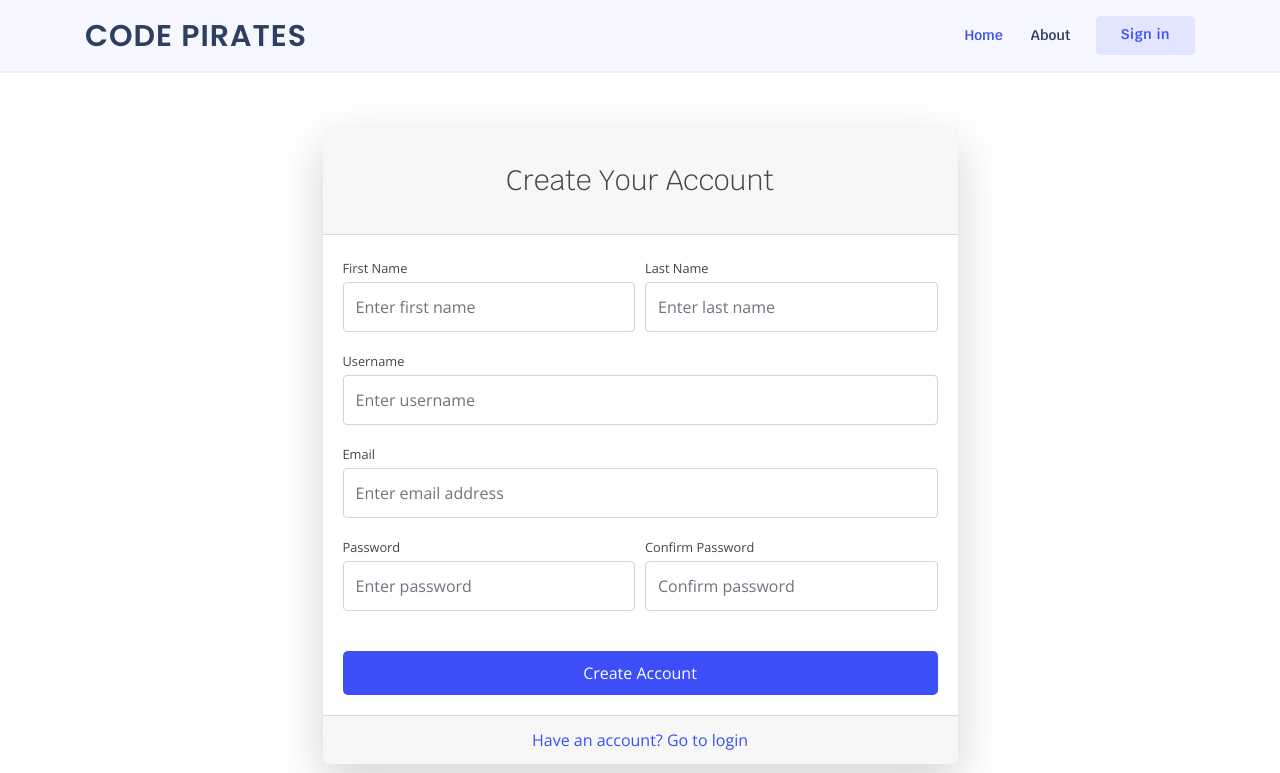
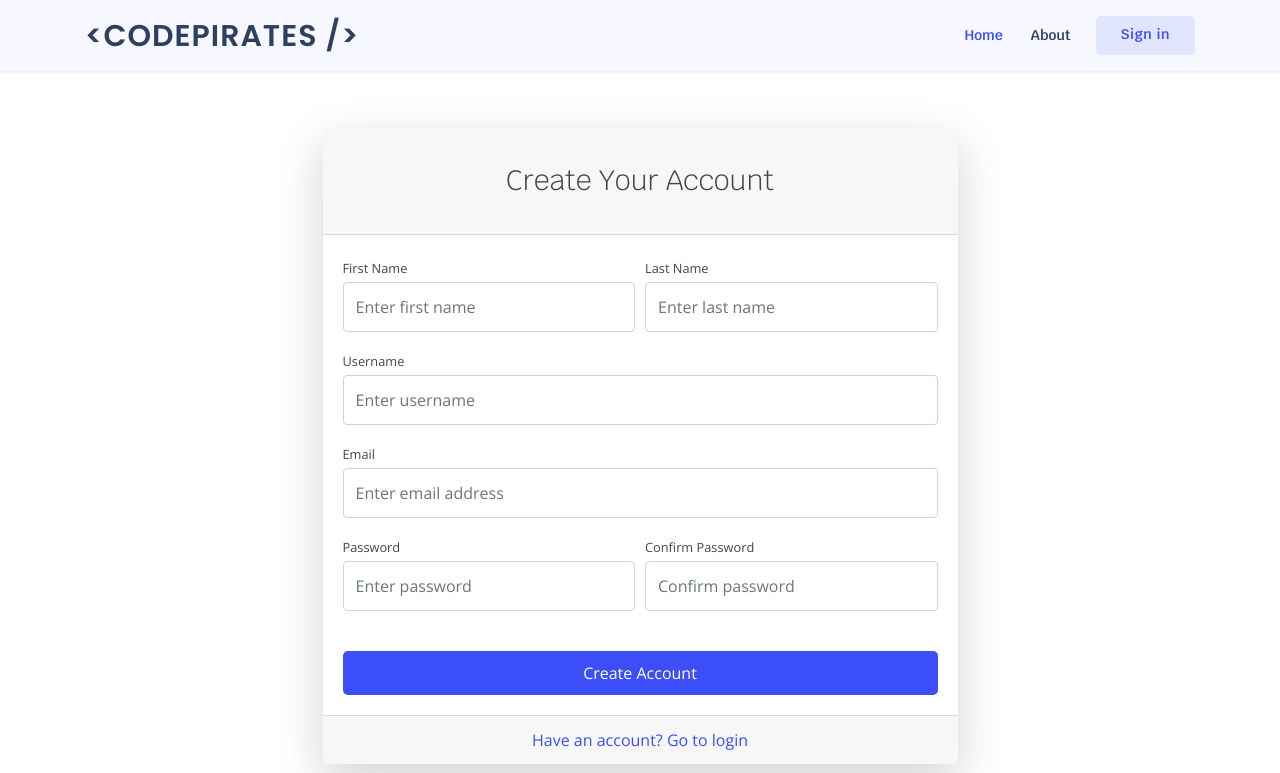
Before and after one commit to prashant-sehgal/CodePirates, a Django app: page /join/ in a window 1280 px wide. Shown: the top 773 px of the page. Run offline with Django 3.2, Linux system fonts and the light colour scheme; some libraries are stand-ins or nearby versions.

Commit message:
formating title through JavaScript

```diff
--- a/templates/home/layout.html
+++ b/templates/home/layout.html
@@ -53,7 +53,7 @@
     <header id="header" class="fixed-top">
       <div class="container d-flex align-items-center">
 
-        <h1 class="logo mr-auto"><a href="/">CODE PIRATES</a></h1>
+        <h1 class="logo mr-auto"><a href="/" id="title"></a></h1>
         <!-- Uncomment below if you prefer to use an image logo -->
         <!-- <a href="index.html" class="logo mr-auto"><img src="assets/img/logo.png" alt="" class="img-fluid"></a>-->
 
@@ -99,6 +99,10 @@
 {% block body %}
 {% endblock %}
 
+    <script>
+      document.getElementById('title').textContent = '<CODEPIRATES />';
+    </script>
+
   <!-- Vendor JS Files -->
   <script src="{% static 'home/assets/vendor/jquery/jquery.min.js' %}"></script>
   <script src="{% static 'home/assets/vendor/bootstrap/js/bootstrap.bundle.min.js' %}"></script>
```
